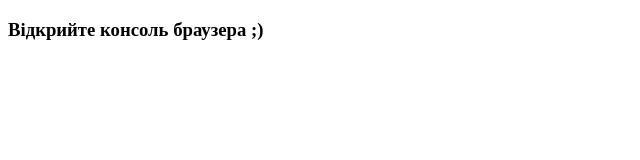
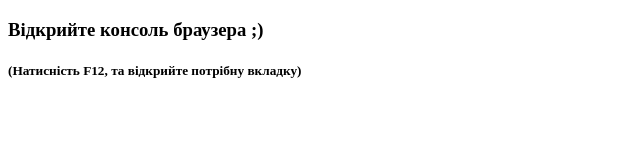
Before and after one commit to tarasyurts/charact_labs, a website: page state-machine/index.html in a window 1280 px wide. Shown: the whole page, without its empty margins (0-640 px from the left). Drawn offline with Linux system fonts and the light colour scheme.

Commit message:
machine done

```diff
--- a/state-machine/index.html
+++ b/state-machine/index.html
@@ -8,6 +8,7 @@
 </head>
 <body>
     <h3>Відкрийте консоль браузера ;)</h3>
-    <script src="/state-machine.js"></script>
+    <h5>(Натисність F12, та відкрийте потрібну вкладку)</h5>
+    <script src="./state-machine.js"></script>
 </body>
 </html>
--- a/state-machine/state-machine.js
+++ b/state-machine/state-machine.js
@@ -1,4 +1,3 @@
-
 const alphabet = 'abc'
 
 const auto = [
@@ -37,6 +36,8 @@ const testStates = (firStates, secStates) => {
 }
 
 //=============
+// console.log('Graph structure')
+// auto.forEach(_ => console.log(_.join('')))
 
 [ 'abcbc', 'abaabc', 'babacba' ]
     .forEach(_ => console.log(`Is '${_}' word in the language: ${language(_) ? 'YES' : 'NO'}\n`))
```
